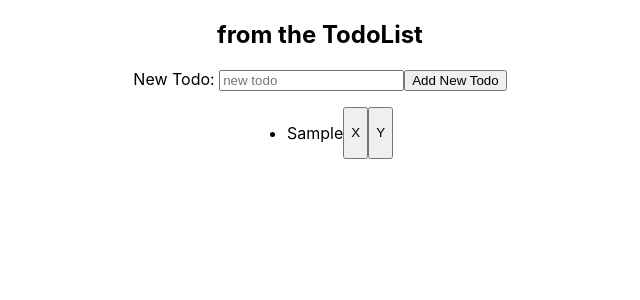
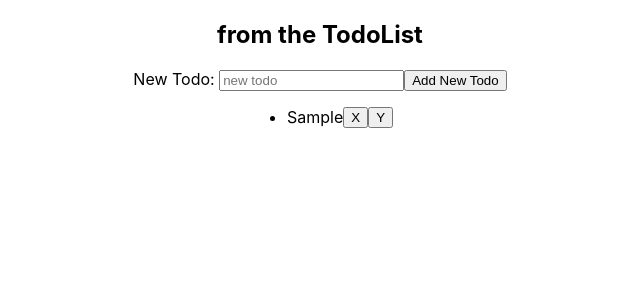
Before and after one commit to peterPalVanyo/todo_react, a React (Create React App) app: page / in a window 1280 px wide. Both pictures are taken after typing "Sample" into the empty fields and a click on the button "Add New Todo". Shown: the top 300 px of the page, without its empty margins (320-960 px from the left). Built offline with nearby package versions, Linux system fonts and the light colour scheme.

Commit message:
toggle todo completed attribute

```diff
--- a/src/NewTodoForm.js
+++ b/src/NewTodoForm.js
@@ -15,7 +15,7 @@ class NewTodoForm extends Component {
   }
   handleSubmit(e) {
     e.preventDefault();
-    this.props.addTodo({...this.state, id: uuid(), iscomplete: false});
+    this.props.addTodo({...this.state, id: uuid(), iscompleted: false});
     this.setState({ text: ""});
   }
   render() {
--- a/src/Todo.css
+++ b/src/Todo.css
@@ -1,3 +1,7 @@
 .Todo {
     display: flex;
 }
+.completed {
+    color: lightblue;
+    text-decoration: line-through;
+}
--- a/src/Todo.js
+++ b/src/Todo.js
@@ -9,6 +9,7 @@ class Todo extends Component {
     this.toggleEditing = this.toggleEditing.bind(this)
     this.handleChange = this.handleChange.bind(this)
     this.handleUpdate = this.handleUpdate.bind(this)
+    this.handleCompleted = this.handleCompleted.bind(this)
   }
   handleClick() {
     this.props.removeTodo(this.props.id);
@@ -24,6 +25,9 @@ class Todo extends Component {
   toggleEditing() {
       this.setState({isEditing: !this.state.isEditing})
   }
+  handleCompleted() {
+      this.props.toggleComplete(this.props.id)
+  }
   render() {
     let result;
     if (this.state.isEditing) {
@@ -38,7 +42,7 @@ class Todo extends Component {
     } else {
       result = (
         <div className="Todo">
-          <p>{this.props.text}</p>
+          <li className={this.props.iscompleted ? 'completed' : '' } onClick={this.handleCompleted} >{this.props.text}</li>
           <button onClick={this.handleClick}>X</button>
           <button onClick={this.toggleEditing} >Y</button>
         </div>
--- a/src/TodoList.js
+++ b/src/TodoList.js
@@ -11,28 +11,47 @@ class TodoList extends Component {
     };
     this.displayTodos = this.displayTodos.bind(this);
     this.addTodo = this.addTodo.bind(this);
-    this.removeTodo = this.removeTodo.bind(this)
-    this.updateTodo = this.updateTodo.bind(this)
+    this.removeTodo = this.removeTodo.bind(this);
+    this.updateTodo = this.updateTodo.bind(this);
+    this.toggleComplete = this.toggleComplete.bind(this);
   }
   addTodo(todo) {
     this.setState({ todos: [...this.state.todos, todo] });
   }
   removeTodo(id) {
-      this.setState({todos: this.state.todos.filter(todo => todo.id !== id)})
+    this.setState({ todos: this.state.todos.filter(todo => todo.id !== id) });
   }
   updateTodo(id, updatedText) {
     const updatedTodos = this.state.todos.map(todo => {
-        if(todo.id === id) {
-            return {...todo, text: updatedText}
-        } else { return todo}
-    })
-    this.setState({todos: updatedTodos})
+      if (todo.id === id) {
+        return { ...todo, text: updatedText };
+      } else {
+        return todo;
+      }
+    });
+    this.setState({ todos: updatedTodos });
+  }
+  toggleComplete(id) {
+    const updatedTodos = this.state.todos.map(todo => {
+      if (todo.id === id) {
+        return { ...todo, iscompleted: !todo.iscompleted };
+      } else {
+        return todo;
+      }
+    });
+    this.setState({ todos: updatedTodos });
   }
   displayTodos() {
     return this.state.todos.map(todo => (
-      <li key={todo.id}>
-        <Todo text={todo.text} key={todo.id} removeTodo={this.removeTodo} id={todo.id} updateTodo={this.updateTodo} />
-      </li>
+      <Todo
+        text={todo.text}
+        key={todo.id}
+        removeTodo={this.removeTodo}
+        id={todo.id}
+        updateTodo={this.updateTodo}
+        iscompleted={todo.iscompleted}
+        toggleComplete={this.toggleComplete}
+      />
     ));
   }
   render() {
```
